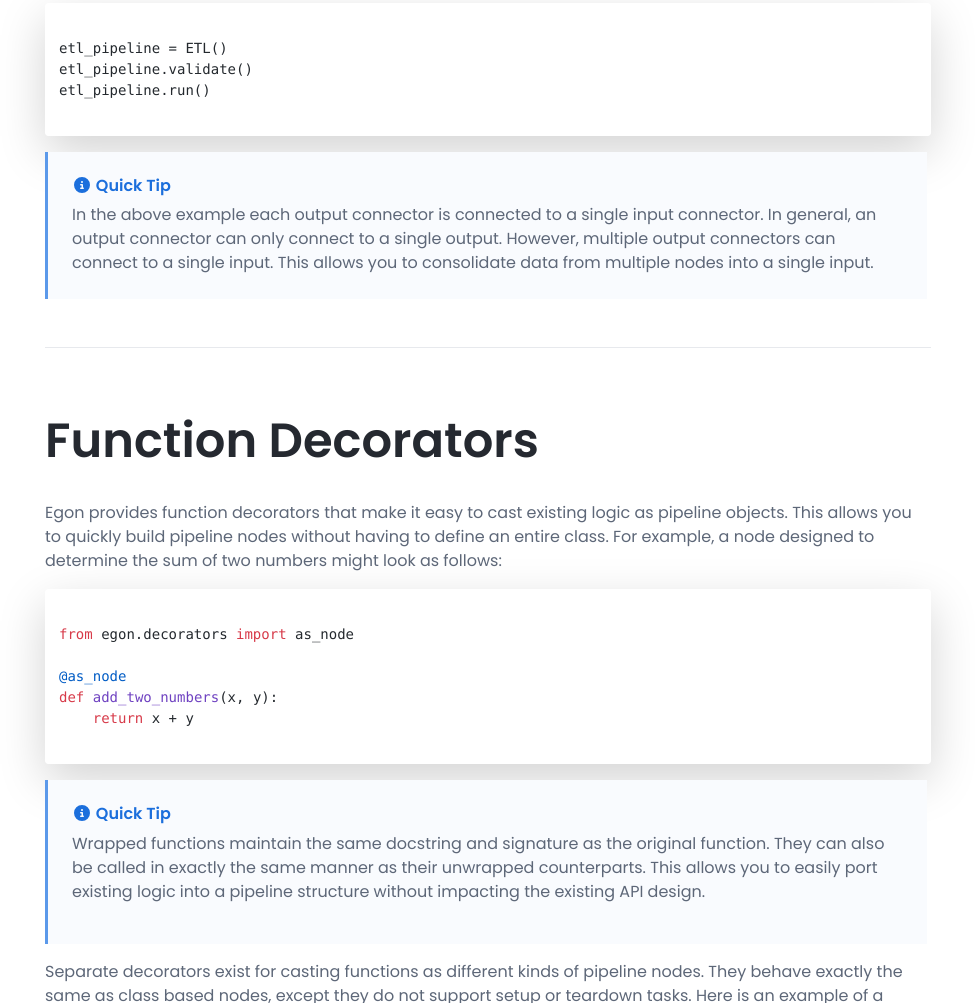
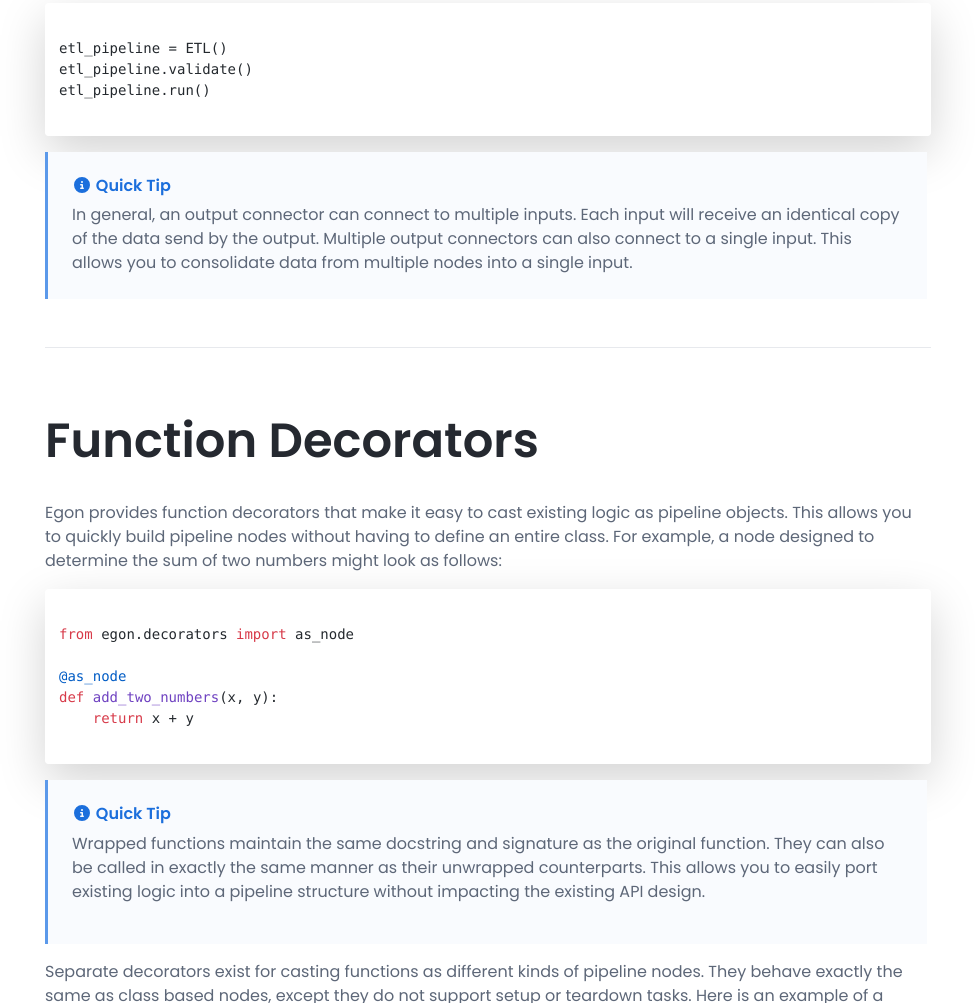
Before and after one commit to djperrefort/Egon, a plain HTML site: page docs/docs-page.html in a window 1280 px wide. Shown: the part 5795-6798 px from the top of the page, without its empty margins (302-1277 px from the left). Drawn offline with nearby package versions, Linux system fonts and the light colour scheme.

Commit message:
Updates quick tip on multi-connection support

```diff
--- a/docs/docs-page.html
+++ b/docs/docs-page.html
@@ -350,9 +350,9 @@ etl_pipeline.run()
                                     Quick Tip
                                 </h4>
                                 <p>
-                                    In the above example each output connector is connected to a single input connector.
-                                    In general, an output connector can only connect to a single output.
-                                    However, multiple output connectors can connect to a single input.
+                                    In general, an output connector can connect to multiple inputs.
+                                    Each input will receive an identical copy of the data send by the output.
+                                    Multiple output connectors can also connect to a single input.
                                     This allows you to consolidate data from multiple nodes into a single input.
                                 </p>
                             </div><!--//content-->
```
